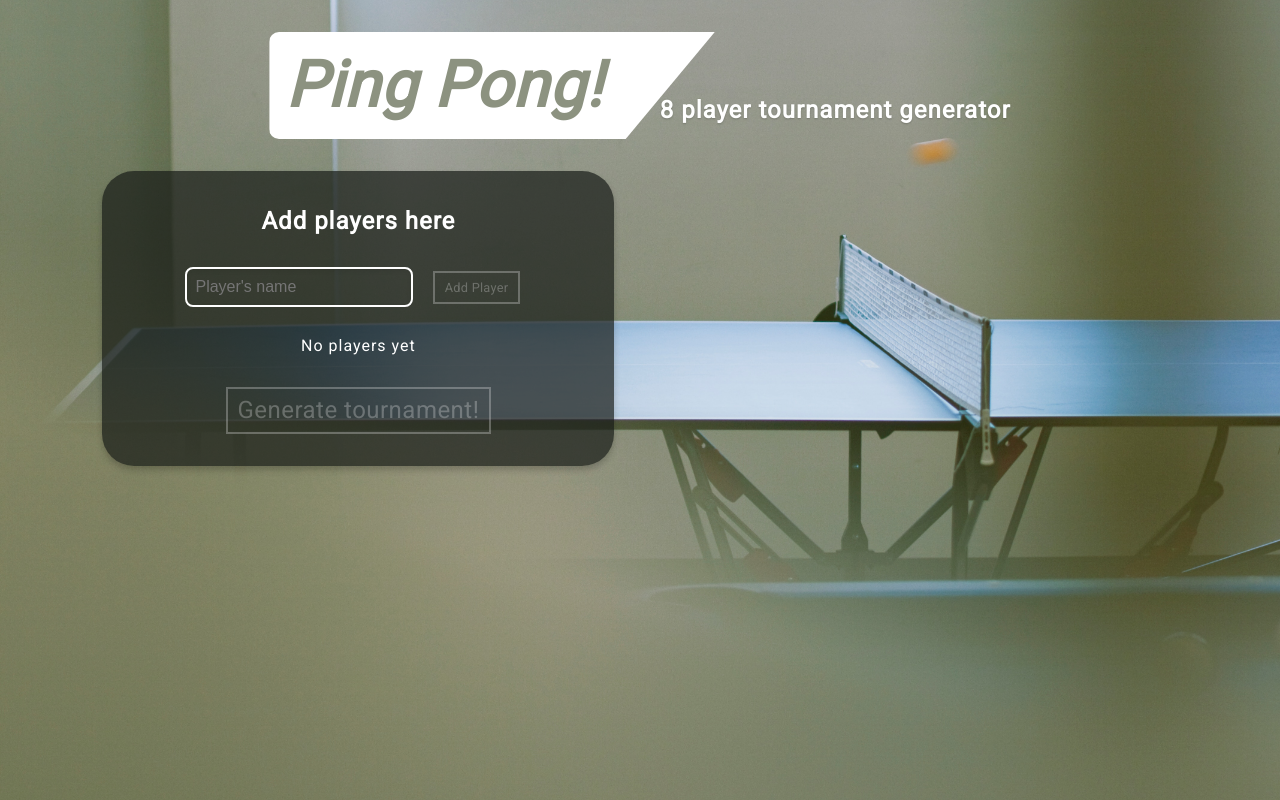
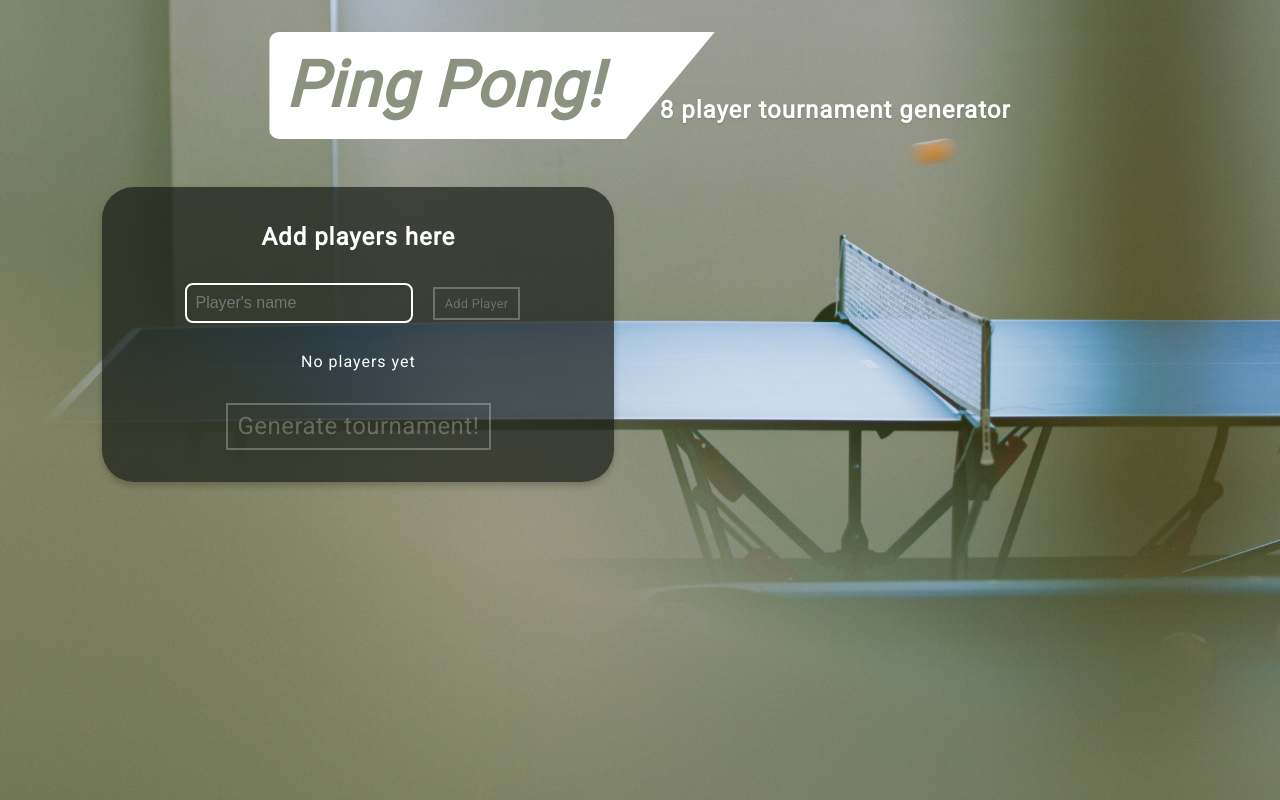
Before and after one commit to j-meech/Ping-pong-tournament-app, a React (Create React App) app: page / in a window 1280 px wide. Built offline with nearby package versions, Linux system fonts and the light colour scheme.

Commit message:
padding and margin on generator container

```diff
--- a/src/styles/css/index.css
+++ b/src/styles/css/index.css
@@ -110,6 +110,7 @@ ul {
     background-color: rgba(23, 28, 23, 0.7);
     padding: 1rem;
     border-radius: 2rem;
+    margin-top: 6vh;
     margin-left: 8vw;
     margin-bottom: 5vh;
     box-shadow: 0px 4px 6px 0px rgba(0, 0, 0, 0.2); }
--- a/src/styles/scss/_generator.scss
+++ b/src/styles/scss/_generator.scss
@@ -39,6 +39,7 @@
 		background-color: $background-colour;
 		padding: 1rem;
 		border-radius: 2rem;
+		margin-top: 6vh;
 		margin-left: 8vw;
 		margin-bottom: 5vh;
 		box-shadow: 0px 4px 6px 0px hsla(0, 0%, 0%, 0.2);
@@ -51,7 +52,6 @@
 	}
 
 	.player-list-item {
-
 		display: flex;
 		justify-content: space-between;
 		padding: 0.5rem 1rem;
```
Also changed, not shown: 1 other file (tests, documents, lock files or other folders).
